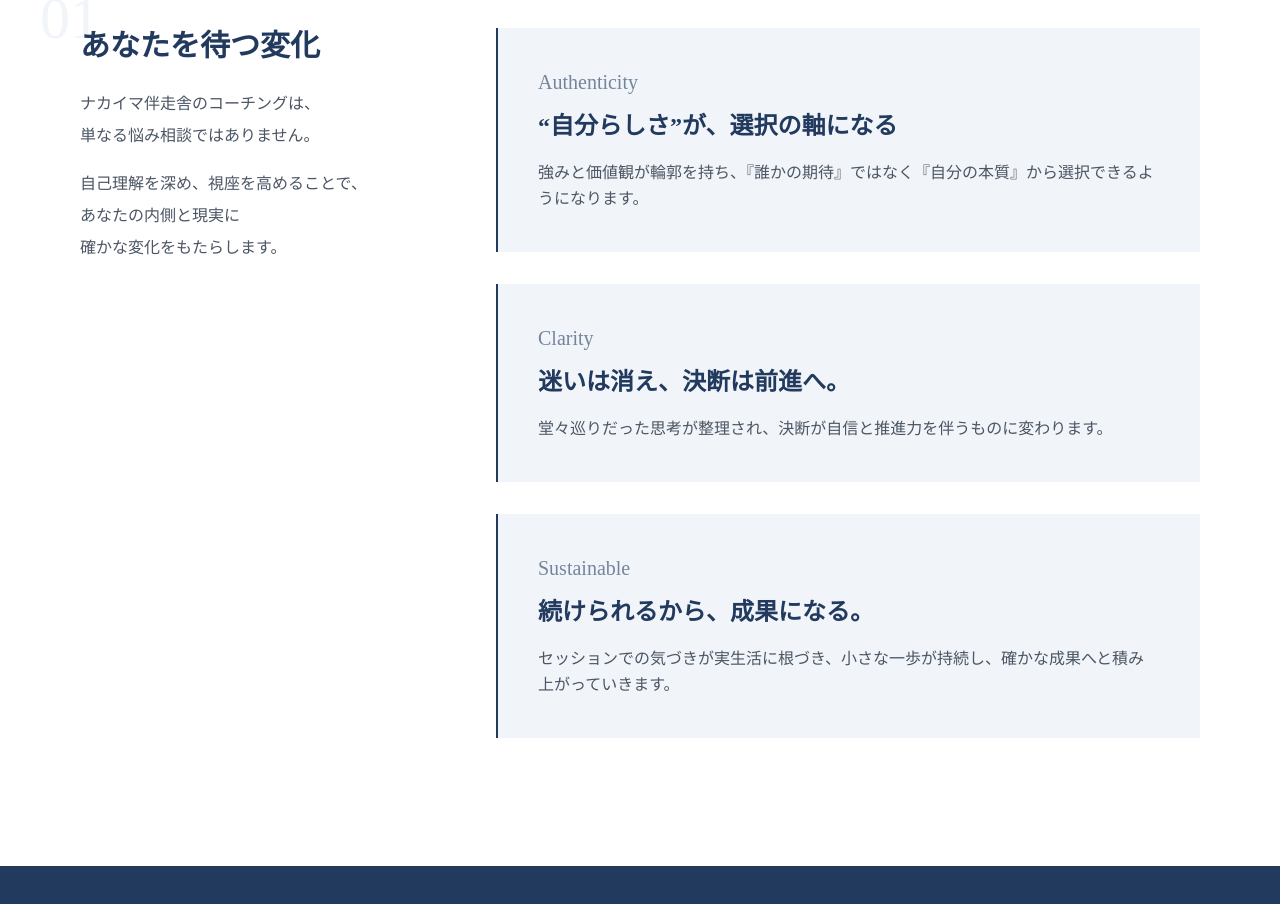
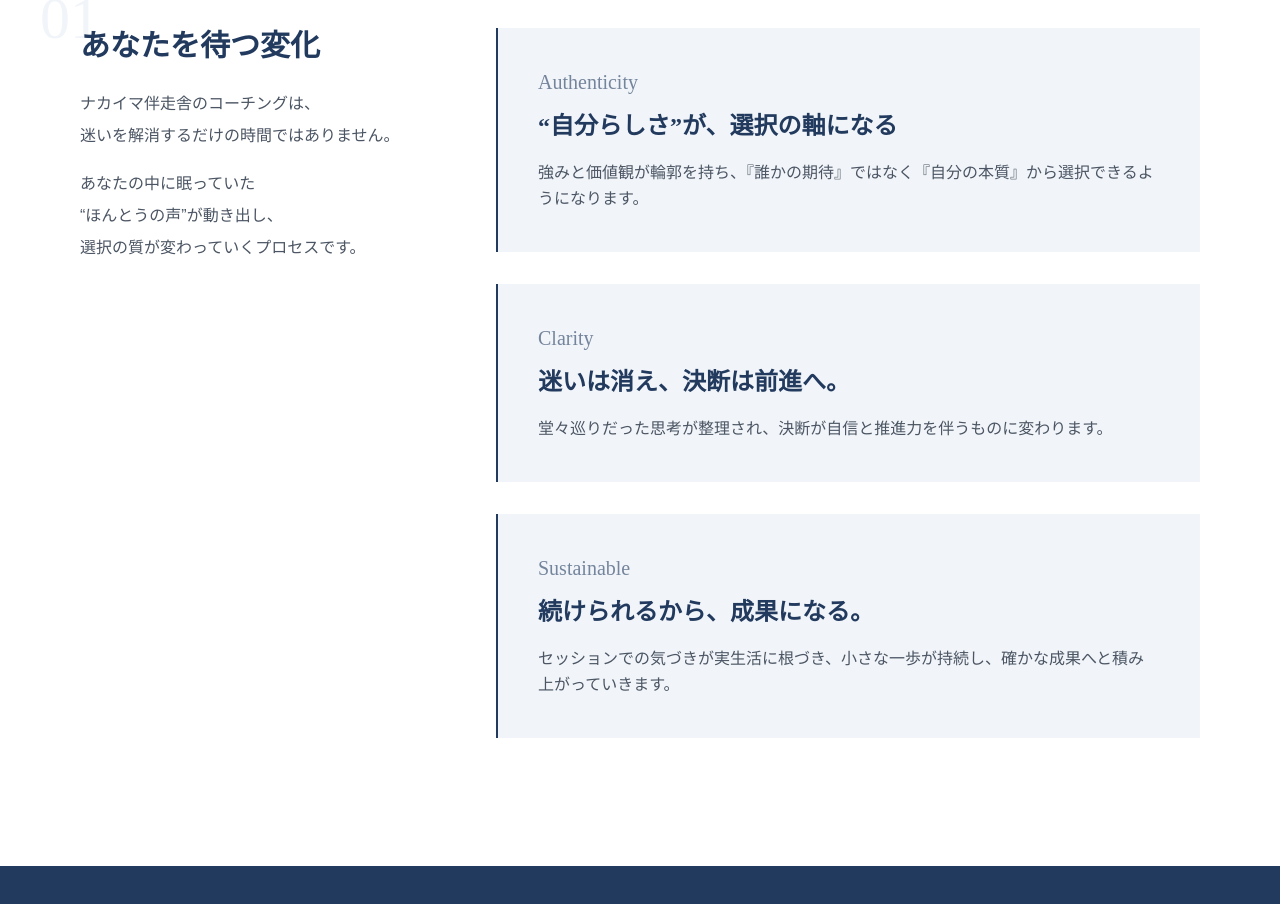
Before and after one commit to bansoshar/lp-version2, a Next.js app: page / in a window 1280 px wide. Shown: the part 900-1804 px from the top of the page. Built offline with nearby package versions, Linux system fonts and the light colour scheme.

Commit message:
update Impact section

```diff
--- a/app/page.tsx
+++ b/app/page.tsx
@@ -403,15 +403,14 @@ export default function Home() {
                 </span>
                 <br className="hidden md:inline" />
                 <span className="inline-block">
-                  単なる悩み相談ではありません。
+                  迷いを解消するだけの時間ではありません。
                 </span>
               </p>
               <p className="mt-4">
-                <span className="inline-block">自己理解を深め、</span>
-                <span className="inline-block">視座を高めることで、</span>
+                <span className="inline-block">あなたの中に眠っていた</span>
+                <span className="inline-block">“ほんとうの声”が動き出し、</span>
                 <br className="hidden md:inline" />
-                <span className="inline-block">あなたの内側と現実に</span>
-                <span className="inline-block">確かな変化をもたらします。</span>
+                <span className="inline-block">選択の質が変わっていくプロセスです。</span>
               </p>
             </div>
           </div>
```
